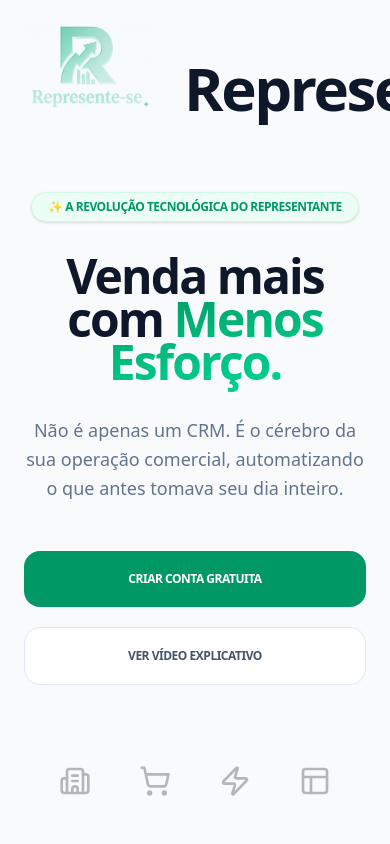
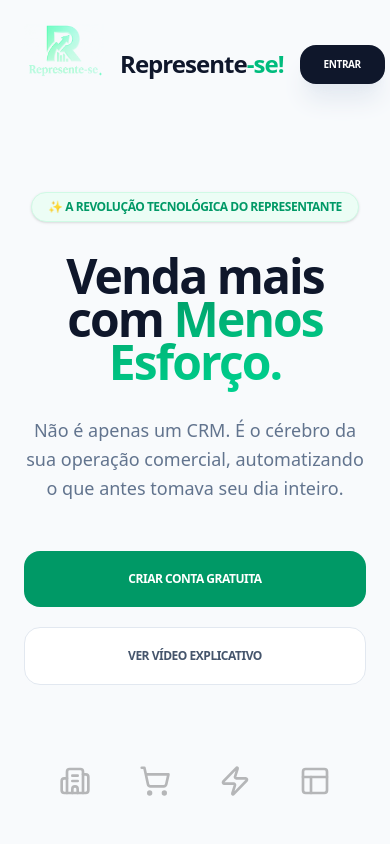
Before and after one commit to PedroBorelaManzi/Represente-Me-, a React (Vite) app: page / in a window 390 px wide. Shown: the top 844 px of the page. Built offline with nearby package versions, Linux system fonts and the light colour scheme; no server answers.

Commit message:
feat: implement landing page with industry selection, pricing plans, and responsive navigation

```diff
--- a/src/components/Logo.tsx
+++ b/src/components/Logo.tsx
@@ -10,24 +10,24 @@ interface LogoProps {
 export const Logo: React.FC<LogoProps> = ({
   className = "",
   showText = false,
-  size = "lg"
+  size = "md"
 }) => {
   const sizeClasses = {
-    sm: "h-14",
-    md: "h-20",
-    lg: "h-32",
-    xl: "h-48"
+    sm: "h-8",
+    md: "h-11", // Perfeito para a Navbar (44px)
+    lg: "h-20",
+    xl: "h-32"
   };
 
   const iconSize = sizeClasses[size];
 
   return (
-    <div className={`flex items-center gap-8 ${className}`}>
+    <div className={`flex items-center gap-4 ${className}`}>
       {/*
-        Ícone 3D com Brilho Neon Emerald e Máscara de Transparência
+        Ícone com Nitidez Máxima e Cores Vibrantes
       */}
       <div
-        className={`${iconSize} aspect-square bg-emerald-600 relative shrink-0 drop-shadow-[0_0_25px_rgba(16,185,129,0.5)]`}
+        className={`${iconSize} aspect-square bg-emerald-500 relative shrink-0 drop-shadow-[0_0_15px_rgba(16,185,129,0.4)] brightness-110 contrast-125 saturate-150`}
         style={{
           maskImage: `url(${logoUrl})`,
           WebkitMaskImage: `url(${logoUrl})`,
@@ -39,14 +39,14 @@ export const Logo: React.FC<LogoProps> = ({
           WebkitMaskMode: 'luminance'
         }}
       >
-        <div className="absolute inset-0 bg-gradient-to-tr from-emerald-400 to-emerald-600 opacity-95" />
+        <div className="absolute inset-0 bg-gradient-to-tr from-emerald-400 via-emerald-500 to-emerald-300 opacity-100" />
       </div>
 
       {showText && (
-        <h1 className="font-black text-6xl md:text-7xl tracking-tighter flex items-center leading-none">
-          <span className="text-slate-900 border-none">Represente</span>
-          <span className="text-emerald-500 font-black">-se!</span>
-        </h1>
+        <span className="font-black text-2xl md:text-3xl tracking-tighter flex items-center leading-none select-none">
+          <span className="text-slate-900">Represente</span>
+          <span className="text-emerald-500 font-extrabold">-se!</span>
+        </span>
       )}
     </div>
   );
```
